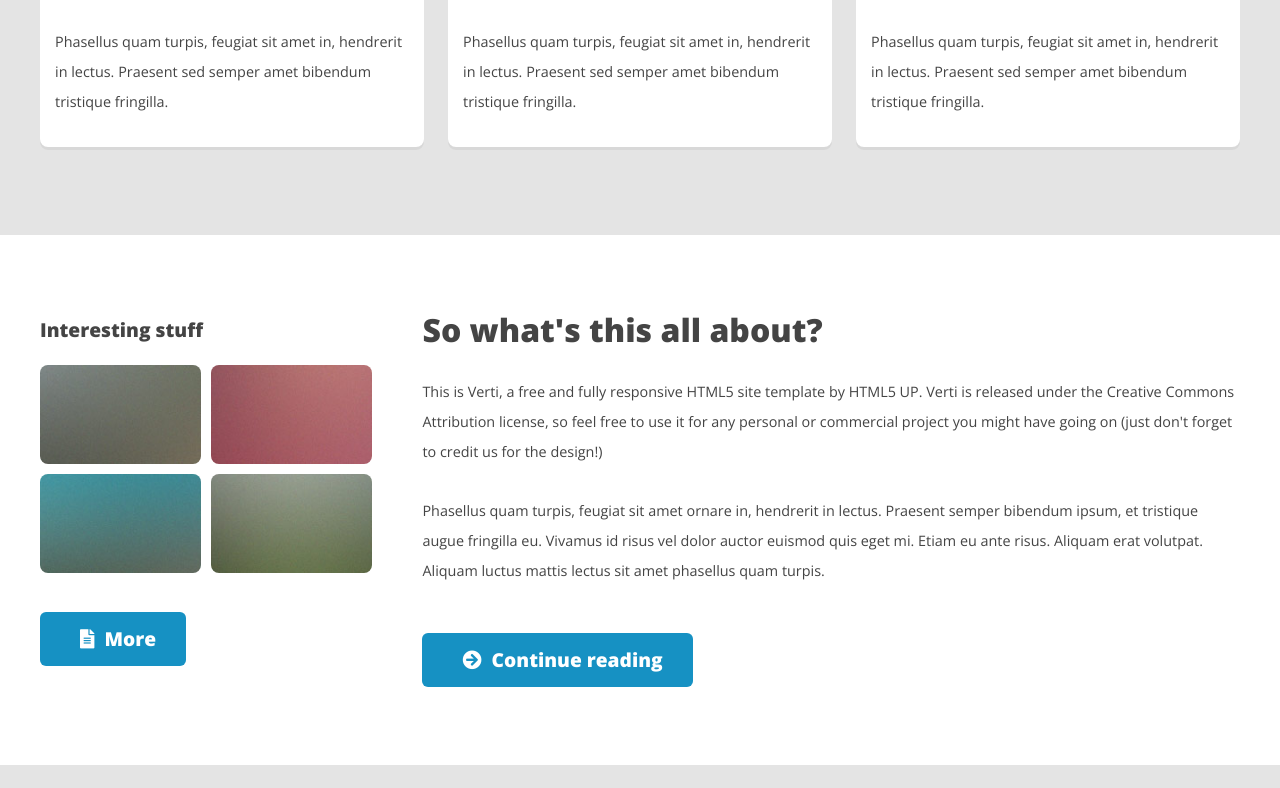
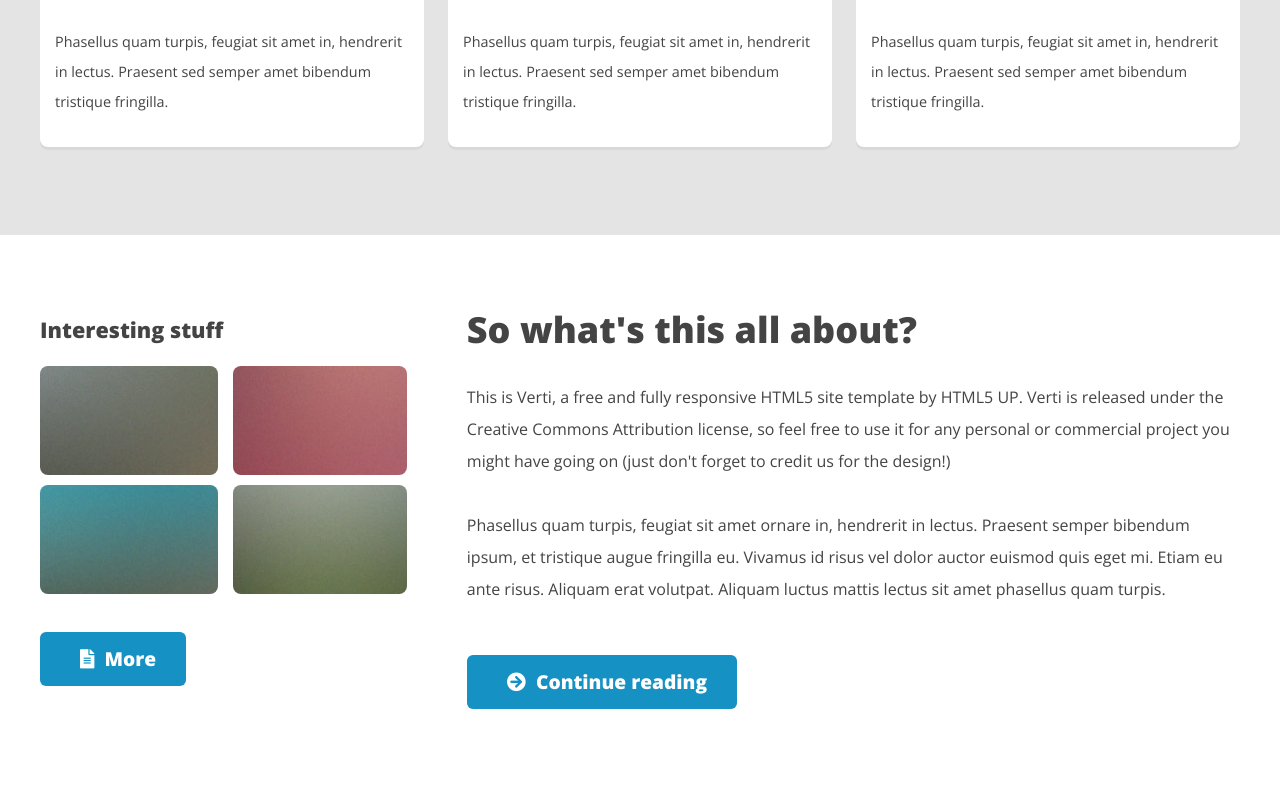
Before and after one commit to pawel-peksa/Verti, a website: page index.html in a window 1280 px wide. Shown: the part 891-1679 px from the top of the page. Before the commit the page ends 1656 px from the top, so only its background shows below. Drawn offline with nearby package versions, Linux system fonts and the light colour scheme.

Commit message:
style info form wide screens

```diff
--- a/scss/_info.scss
+++ b/scss/_info.scss
@@ -18,7 +18,7 @@
     border-bottom: solid 1px #e8e8e8;
     @include desktop() {
       order: 2;
-      flex-basis: 80%;
+      flex-basis: 70%;
       padding: 0 0 0 50px;
       border-bottom: none;
     }
@@ -28,10 +28,17 @@
       @include tablet() {
         font-size: 2rem;
       }
+      @include wide() {
+        font-size: 2.25rem;
+      }
     }
     p {
       font-size: 0.9rem;
       margin-bottom: 2em;
+      @include wide() {
+        font-size: 1rem;
+        line-height: 2rem;
+      }
     }
   }
 
@@ -43,12 +50,21 @@
         margin: 0 0 0.5em;
         font-size: 1.2rem;
       }
+      @include wide() {
+        font-size: 1.35rem;
+      }
     }
     .gallery-left {
       padding-right: 5px;
+      @include wide() {
+        padding-right: 10px;
+      }
     }
     .gallery-right {
       padding-left: 5px;
+      @include wide() {
+        padding-right: 10px;
+      }
     }
     .gallery-left,
     .gallery-right {
```
Also changed, not shown: css/main.css, 1 other file.
